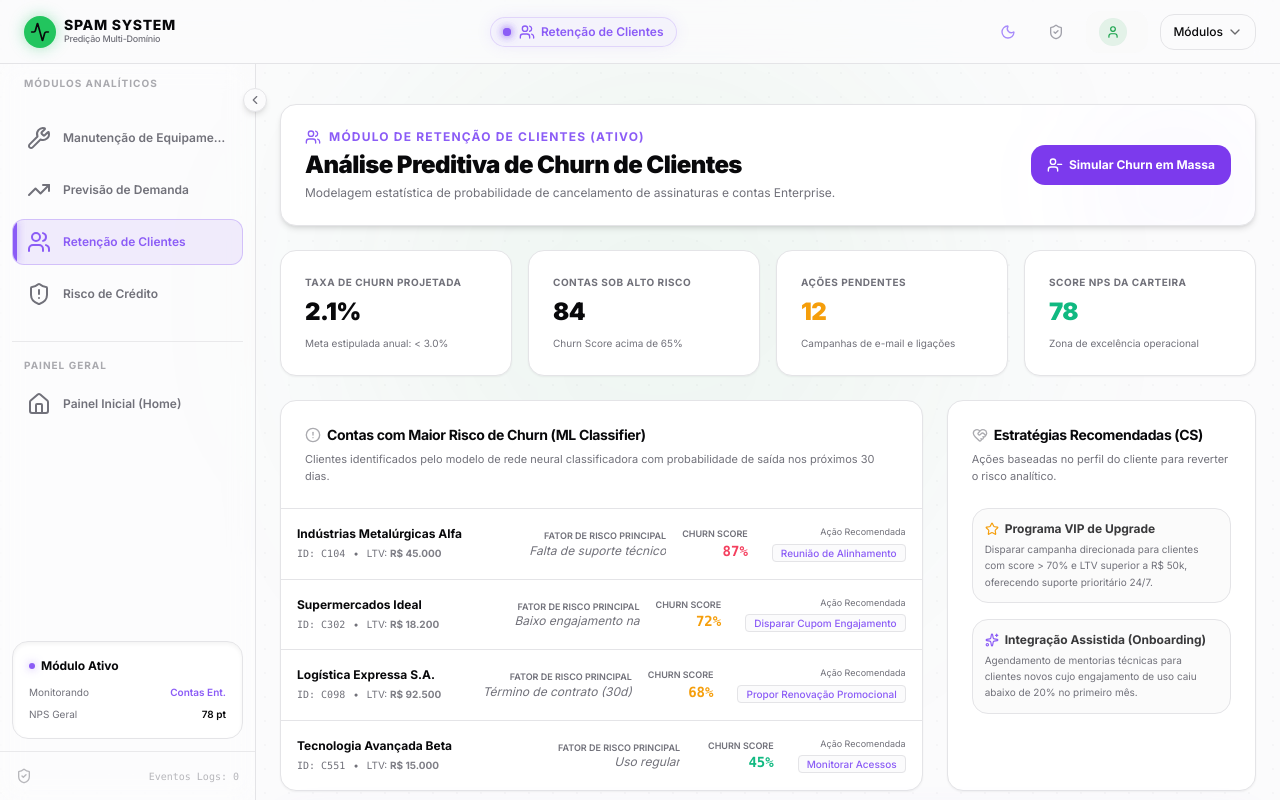
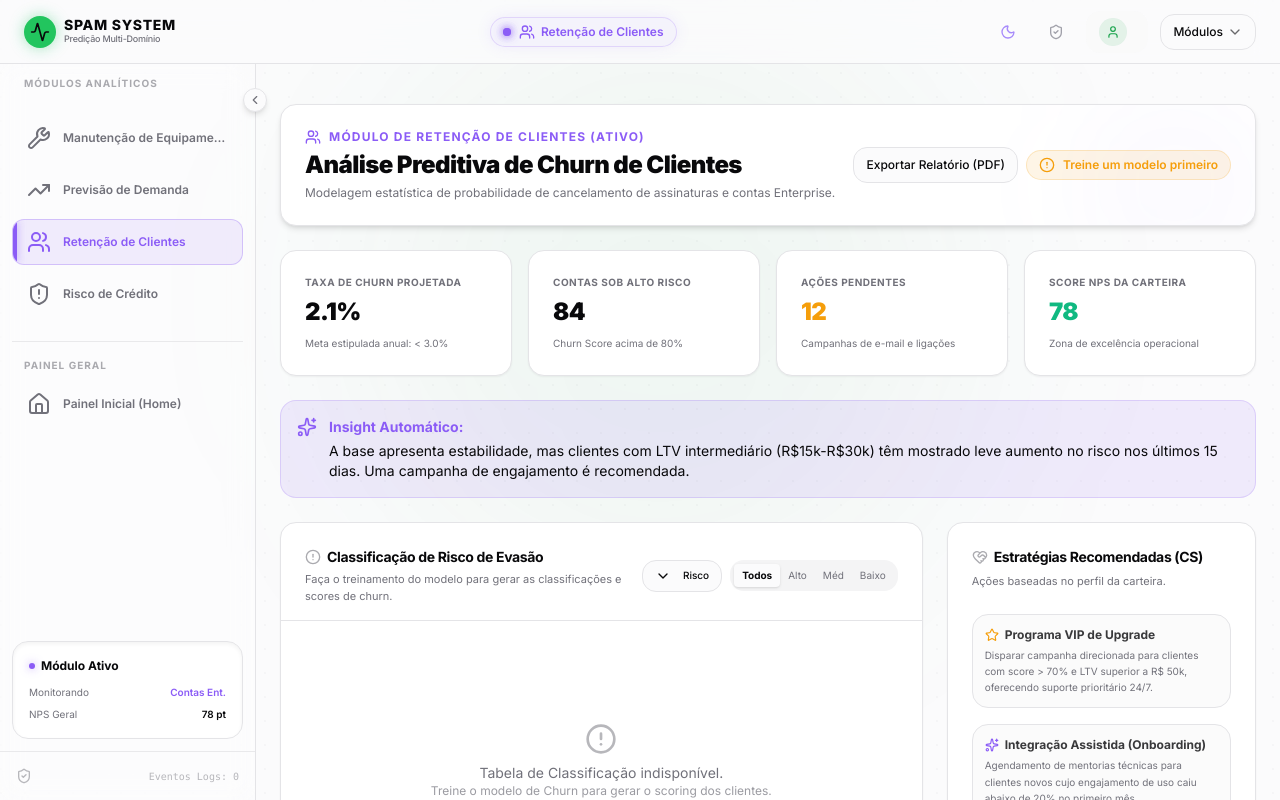
Before and after one commit to gabriellsnts/spam-project, a Next.js app: page /churn in a window 1280 px wide. Shown: the top 800 px of the page. Built offline with nearby package versions, Linux system fonts and the light colour scheme; sample sign-in values are in the browser's storage.

Commit message:
feat: implementar tabela expansivel e predicao no painel de churn (RF17)

```diff
--- a/src/app/(domains)/churn/page.tsx
+++ b/src/app/(domains)/churn/page.tsx
@@ -1,16 +1,31 @@
 "use client";
 
-import React, { useState } from "react";
+import React, { useState, useMemo } from "react";
 import { useDomain } from "@/lib/context/domain-context";
-import { Users, UserMinus, AlertCircle, Sparkles, Star, HeartHandshake } from "lucide-react";
+import { Users, UserMinus, AlertCircle, Sparkles, Star, HeartHandshake, ChevronDown, ChevronUp } from "lucide-react";
 import { Card, CardContent, CardDescription, CardHeader, CardTitle } from "@/components/ui/card";
 import { Button } from "@/components/ui/button";
 import { CSVUploader } from "@/components/shared/csv-uploader";
+import { FeatureImportanceChart } from "@/components/shared/feature-importance-chart";
+
+type RiskLevel = "all" | "high" | "medium" | "low";
+
+interface ClientData {
+  id: string;
+  name: string;
+  score: number;
+  ltv: string;
+  factor: string;
+  action: string;
+}
 
 export default function ChurnPage() {
   const { addLog, isTraining, trainedModels } = useDomain();
   const activeModel = trainedModels["churn"];
   const [churnSimulated, setChurnSimulated] = useState(false);
+  const [riskFilter, setRiskFilter] = useState<RiskLevel>("all");
+  const [sortOrder, setSortOrder] = useState<"desc" | "asc">("desc");
+  const [expandedRow, setExpandedRow] = useState<string | null>(null);
 
   const [metrics, setMetrics] = useState({
     churnRate: "2.1%",
@@ -19,14 +34,45 @@ export default function ChurnPage() {
     nps: "78",
   });
 
-  const [clients, setClients] = useState([
-    { id: "C104", name: "Indústrias Metalúrgicas Alfa", score: 87, ltv: "R$ 45.000", factor: "Falta de suporte técnico", action: "Reunião de Alinhamento" },
-    { id: "C302", name: "Supermercados Ideal", score: 72, ltv: "R$ 18.200", factor: "Baixo engajamento na plataforma", action: "Disparar Cupom Engajamento" },
-    { id: "C098", name: "Logística Expressa S.A.", score: 68, ltv: "R$ 92.500", factor: "Término de contrato (30d)", action: "Propor Renovação Promocional" },
-    { id: "C551", name: "Tecnologia Avançada Beta", score: 45, ltv: "R$ 15.000", factor: "Uso regular", action: "Monitorar Acessos" },
-  ]);
+  const initialClients: ClientData[] = [
+    { id: "C104", name: "Indústrias Metalúrgicas Alfa", score: 87, ltv: "R$ 45.000", factor: "Falta de suporte técnico. Ticket médio caindo continuamente nos últimos 3 meses.", action: "Reunião de Alinhamento" },
+    { id: "C302", name: "Supermercados Ideal", score: 72, ltv: "R$ 18.200", factor: "Baixo engajamento na plataforma nos últimos 2 meses.", action: "Disparar Cupom Engajamento" },
+    { id: "C098", name: "Logística Expressa S.A.", score: 68, ltv: "R$ 92.500", factor: "Término de contrato (30d). Fator sazonal e falta de renovação automática detectados.", action: "Propor Renovação Promocional" },
+    { id: "C551", name: "Tecnologia Avançada Beta", score: 45, ltv: "R$ 15.000", factor: "Uso regular. NPS recente avaliado como 8.", action: "Monitorar Acessos" },
+    { id: "C112", name: "Comércio Varejista Omega", score: 92, ltv: "R$ 12.000", factor: "3 chamados de suporte técnico abertos e sem resolução há mais de 10 dias.", action: "Escalonar Suporte N3" },
+    { id: "C884", name: "Serviços Digitais Zeta", score: 12, ltv: "R$ 150.000", factor: "Alto engajamento diário e renovação assinada.", action: "Ação de Upsell" },
+  ];
+
+  const [clients, setClients] = useState<ClientData[]>(initialClients);
+
+  const getRiskLevel = (score: number) => {
+    if (score >= 80) return "high";
+    if (score >= 60) return "medium";
+    return "low";
+  };
+
+  const filteredAndSortedClients = useMemo(() => {
+    let result = [...clients];
+
+    // CA04 - Filtro por nível de risco
+    if (riskFilter !== "all") {
+      result = result.filter(c => getRiskLevel(c.score) === riskFilter);
+    }
+
+    // CA02 - Ordenável por nível de risco (maior risco primeiro)
+    result.sort((a, b) => {
+      if (sortOrder === "desc") return b.score - a.score;
+      return a.score - b.score;
+    });
+
+    return result;
+  }, [clients, riskFilter, sortOrder]);
 
   const triggerChurnSimulation = () => {
+    if (!activeModel) {
+      addLog("Erro: É necessário treinar um modelo primeiro para gerar predições de Churn.", "error");
+      return;
+    }
     setChurnSimulated(true);
     setMetrics({
       churnRate: "5.4%",
@@ -37,7 +83,7 @@ export default function ChurnPage() {
     setClients((prev) =>
       prev.map((c) => {
         if (c.id === "C551") {
-          return { ...c, score: 91, factor: "Parada repentina de acessos (7 dias)", action: "Ligação Urgente Key Account" };
+          return { ...c, score: 91, factor: "Parada repentina de acessos (7 dias). Cliente desativou integrações críticas.", action: "Ligação Urgente Key Account" };
         }
         return { ...c, score: Math.min(c.score + 10, 99) };
       })
@@ -53,18 +99,25 @@ export default function ChurnPage() {
       actionsPending: "12",
       nps: "78",
     });
-    setClients([
-      { id: "C104", name: "Indústrias Metalúrgicas Alfa", score: 87, ltv: "R$ 45.000", factor: "Falta de suporte técnico", action: "Reunião de Alinhamento" },
-      { id: "C302", name: "Supermercados Ideal", score: 72, ltv: "R$ 18.200", factor: "Baixo engajamento na plataforma", action: "Disparar Cupom Engajamento" },
-      { id: "C098", name: "Logística Expressa S.A.", score: 68, ltv: "R$ 92.500", factor: "Término de contrato (30d)", action: "Propor Renovação Promocional" },
-      { id: "C551", name: "Tecnologia Avançada Beta", score: 45, ltv: "R$ 15.000", factor: "Uso regular", action: "Monitorar Acessos" },
-    ]);
+    setClients(initialClients);
     addLog("Simulação de churn cancelada. Retorno ao score estatístico histórico basal.");
   };
 
+  const handleExport = () => {
+    window.print();
+    addLog("Relatório consolidado exportado para PDF via impressão.");
+  };
+
+  const mockFeatures = [
+    { name: "Dias desde o último login", weight: 0.35, description: "Mede o engajamento diário do usuário principal da conta. Ausência de login é o principal indicativo de risco de evasão." },
+    { name: "Tickets de Suporte Abertos", weight: 0.25, description: "Volume de reclamações ativas nos últimos 30 dias. Chamados pendentes elevam severamente o risco de cancelamento." },
+    { name: "NPS Resposta", weight: 0.20, description: "Última pontuação de satisfação dada pelo cliente (0 a 10) nas pesquisas regulares." },
+    { name: "Tempo de Contrato", weight: 0.12, description: "Clientes novos (meses 1-3) tendem a apresentar maior churn prematuro, exigindo onboard assistido." },
+    { name: "Uso de Funcionalidades Premium", weight: 0.08, description: "Adoção de módulos avançados correlaciona fortemente com retenção de longo prazo." },
+  ];
+
   return (
     <div className="space-y-6">
-      {/* Module Title Banner */}
       <div className="flex flex-col md:flex-row md:items-center justify-between gap-4 p-6 rounded-2xl bg-card border border-border shadow-md relative overflow-hidden transition-colors duration-300">
         <div className="absolute top-0 right-0 h-40 w-40 bg-violet-500/5 blur-3xl rounded-full" />
         <div className="space-y-1 relative z-10">
@@ -80,8 +133,16 @@ export default function ChurnPage() {
           </p>
         </div>
 
-        <div className="flex items-center gap-2 relative z-10">
-          {churnSimulated ? (
+        <div className="flex flex-col sm:flex-row items-center gap-2 relative z-10">
+          <Button variant="outline" size="sm" onClick={handleExport} className="text-xs">
+            Exportar Relatório (PDF)
+          </Button>
+          {!activeModel ? (
+            <div className="flex items-center gap-2 text-amber-500 bg-amber-500/10 px-3 py-1.5 rounded-lg border border-amber-500/20 text-xs font-semibold">
+              <AlertCircle className="h-4 w-4" />
+              Treine um modelo primeiro
+            </div>
+          ) : churnSimulated ? (
             <Button
               onClick={resetSimulation}
               disabled={isTraining}
@@ -102,7 +163,6 @@ export default function ChurnPage() {
         </div>
       </div>
 
-      {/* KPI Cards Grid */}
       <div className="grid grid-cols-1 sm:grid-cols-2 lg:grid-cols-4 gap-4">
         <Card className="bg-card border-border transition-colors duration-300">
           <CardHeader className="pb-2">
@@ -126,7 +186,7 @@ export default function ChurnPage() {
             <CardTitle className="text-2xl font-black text-foreground">{metrics.atRisk}</CardTitle>
           </CardHeader>
           <CardContent>
-            <div className="text-[10px] text-muted-foreground">Churn Score acima de 65%</div>
+            <div className="text-[10px] text-muted-foreground">Churn Score acima de 80%</div>
           </CardContent>
         </Card>
 
@@ -159,32 +219,87 @@ export default function ChurnPage() {
         </Card>
       </div>
 
-      {/* Main Panel Grid */}
+      <div className="p-4 bg-violet-500/10 border border-violet-500/20 rounded-lg text-sm text-foreground flex gap-3">
+        <Sparkles className="h-5 w-5 text-violet-500 shrink-0" />
+        <div>
+          <strong className="text-violet-500 block mb-1">Insight Automático:</strong>
+          {churnSimulated
+            ? "O alerta vermelho foi disparado. Observamos uma queda abrupta no uso de funcionalidades principais na base de clientes Beta. Sugere-se uma ação imediata de Customer Success."
+            : "A base apresenta estabilidade, mas clientes com LTV intermediário (R$15k-R$30k) têm mostrado leve aumento no risco nos últimos 15 dias. Uma campanha de engajamento é recomendada."}
+        </div>
+      </div>
+
       <div className="grid grid-cols-1 lg:grid-cols-3 gap-6">
-        {/* Table representation */}
-        <Card className="lg:col-span-2 bg-card border-border transition-colors duration-300">
-          <CardHeader>
+        <Card className="lg:col-span-2 bg-card border-border transition-colors duration-300 flex flex-col">
+          <CardHeader className="pb-4">
+            <div className="flex flex-col sm:flex-row justify-between items-start sm:items-center gap-4">
+              <div>
                 <CardTitle className="text-sm font-bold text-foreground flex items-center gap-1.5">
                   <AlertCircle className="h-4 w-4 text-muted-foreground/60" />
-              Contas com Maior Risco de Churn ({activeModel ? activeModel.algorithm : "ML Classifier"})
+                  Classificação de Risco de Evasão
                 </CardTitle>
-            <CardDescription className="text-[11px] text-muted-foreground">
+                <CardDescription className="text-[11px] text-muted-foreground mt-1">
                   {activeModel ? (
-                <>Modelo calibrado: <strong>{activeModel.modelId}</strong> com Acurácia de <strong>{((activeModel.metrics.accuracy || 0) * 100).toFixed(1)}%</strong>.</>
+                    <>Modelo ativo: <strong>{activeModel.modelId}</strong> com Acurácia de <strong>{((activeModel.metrics.accuracy || 0) * 100).toFixed(1)}%</strong>.</>
                   ) : (
-                "Clientes identificados pelo modelo de rede neural classificadora com probabilidade de saída nos próximos 30 dias."
+                    "Faça o treinamento do modelo para gerar as classificações e scores de churn."
                   )}
                 </CardDescription>
+              </div>
+
+              <div className="flex items-center gap-2">
+                <Button
+                  variant="outline"
+                  size="sm"
+                  onClick={() => setSortOrder(prev => prev === "desc" ? "asc" : "desc")}
+                  className="text-[10px] h-8"
+                >
+                  {sortOrder === "desc" ? <ChevronDown className="h-3 w-3 mr-1" /> : <ChevronUp className="h-3 w-3 mr-1" />}
+                  Risco
+                </Button>
+
+                <div className="flex bg-muted p-1 rounded-md">
+                  {(["all", "high", "medium", "low"] as RiskLevel[]).map(level => (
+                    <button
+                      key={level}
+                      onClick={() => setRiskFilter(level)}
+                      className={`px-2 py-1 text-[10px] rounded capitalize ${riskFilter === level ? "bg-background shadow font-bold text-foreground" : "text-muted-foreground hover:text-foreground"}`}
+                    >
+                      {level === "all" ? "Todos" : level === "high" ? "Alto" : level === "medium" ? "Méd" : "Baixo"}
+                    </button>
+                  ))}
+                </div>
+              </div>
+            </div>
           </CardHeader>
-          <CardContent className="p-0">
+          <CardContent className="p-0 flex-1">
+            {!activeModel ? (
+               <div className="h-[280px] w-full flex flex-col items-center justify-center text-muted-foreground border-t border-border bg-muted/5">
+                 <AlertCircle className="h-8 w-8 mb-2 opacity-50" />
+                 <p className="text-sm">Tabela de Classificação indisponível.</p>
+                 <p className="text-xs opacity-70">Treine o modelo de Churn para gerar o scoring dos clientes.</p>
+               </div>
+            ) : (
               <div className="divide-y divide-border border-t border-border">
-              {clients.map((c) => (
+                {filteredAndSortedClients.length === 0 && (
+                  <div className="p-8 text-center text-muted-foreground text-xs">Nenhum cliente atende aos filtros atuais.</div>
+                )}
+                {filteredAndSortedClients.map((c) => {
+                  const risk = getRiskLevel(c.score);
+                  const isExpanded = expandedRow === c.id;
+
+                  return (
+                    <div key={c.id} className="flex flex-col transition-colors hover:bg-muted/20">
+                      {/* CA01 e CA03 - Cor distinta por faixa de risco */}
                       <div
-                  key={c.id}
-                  className="p-4 flex flex-col sm:flex-row sm:items-center justify-between gap-4 hover:bg-muted/30 transition"
+                        className="p-4 flex flex-col sm:flex-row sm:items-center justify-between gap-4 cursor-pointer"
+                        onClick={() => setExpandedRow(isExpanded ? null : c.id)}
                       >
-                  <div className="space-y-1">
-                    <div className="text-xs font-bold text-foreground">{c.name}</div>
+                        <div className="space-y-1 min-w-[200px]">
+                          <div className="text-xs font-bold text-foreground flex items-center gap-2">
+                            {c.name}
+                            <span className={`w-2 h-2 rounded-full ${risk === 'high' ? 'bg-rose-500' : risk === 'medium' ? 'bg-amber-500' : 'bg-emerald-500'}`} />
+                          </div>
                           <div className="text-[10px] text-muted-foreground flex items-center gap-2">
                             <span className="font-mono">ID: {c.id}</span>
                             <span>•</span>
@@ -192,33 +307,46 @@ export default function ChurnPage() {
                           </div>
                         </div>
 
-                  <div className="flex-1 sm:max-w-[200px] text-left sm:text-right">
-                    <div className="text-[9px] text-muted-foreground font-semibold uppercase">Fator de Risco Principal</div>
-                    <div className="text-xs text-muted-foreground italic line-clamp-1">{c.factor}</div>
-                  </div>
-
-                  <div className="flex items-center gap-6">
+                        <div className="flex items-center gap-6 sm:ml-auto">
                           <div className="text-right">
                             <div className="text-[9px] text-muted-foreground font-semibold uppercase">Churn Score</div>
                             <div className={`text-sm font-black font-mono ${
-                        c.score > 80 ? "text-rose-500" : c.score > 60 ? "text-amber-500" : "text-emerald-500"
+                              risk === 'high' ? "text-rose-500" : risk === 'medium' ? "text-amber-500" : "text-emerald-500"
                             }`}>{c.score}%</div>
                           </div>
 
-                    <div className="text-right">
-                      <span className="text-[9px] text-muted-foreground block">Ação Recomendada</span>
-                      <span className="px-2 py-0.5 rounded bg-background border border-border text-[10px] text-violet-500 font-medium whitespace-nowrap">
-                        {c.action}
-                      </span>
+                          {isExpanded ? <ChevronUp className="h-4 w-4 text-muted-foreground" /> : <ChevronDown className="h-4 w-4 text-muted-foreground" />}
+                        </div>
+                      </div>
+
+                      {/* CA05 - Detalhe dos fatores ao clicar */}
+                      {isExpanded && (
+                        <div className="px-4 pb-4 pt-1 bg-muted/10 border-t border-border/50 animate-in slide-in-from-top-2">
+                          <div className="grid grid-cols-1 md:grid-cols-2 gap-4 mt-2">
+                            <div>
+                              <div className="text-[10px] text-muted-foreground font-semibold uppercase mb-1">Fatores Analíticos (Explicação)</div>
+                              <p className="text-xs text-foreground/90 bg-background p-2.5 rounded border border-border/60">
+                                {c.factor}
+                              </p>
+                            </div>
+                            <div>
+                              <div className="text-[10px] text-muted-foreground font-semibold uppercase mb-1">Ação Sugerida</div>
+                              <div className="flex items-center justify-between bg-background p-2.5 rounded border border-border/60">
+                                <span className="text-xs font-bold text-violet-500">{c.action}</span>
+                                <Button size="sm" variant="ghost" className="h-6 text-[10px]">Atribuir Tarefa</Button>
                               </div>
                             </div>
                           </div>
-              ))}
                         </div>
+                      )}
+                    </div>
+                  );
+                })}
+              </div>
+            )}
           </CardContent>
         </Card>
 
-        {/* Action Strategy Card */}
         <Card className="bg-card border-border transition-colors duration-300">
           <CardHeader>
             <CardTitle className="text-sm font-bold text-foreground flex items-center gap-1.5">
@@ -226,7 +354,7 @@ export default function ChurnPage() {
               Estratégias Recomendadas (CS)
             </CardTitle>
             <CardDescription className="text-[11px] text-muted-foreground">
-              Ações baseadas no perfil do cliente para reverter o risco analítico.
+              Ações baseadas no perfil da carteira.
             </CardDescription>
           </CardHeader>
           <CardContent className="space-y-4">
@@ -262,7 +390,10 @@ export default function ChurnPage() {
         </Card>
       </div>
 
-      {/* Ingestão de Dados Históricos */}
+      {activeModel && (
+        <FeatureImportanceChart data={mockFeatures} title="Preditores de Evasão (Churn)" />
+      )}
+
       <CSVUploader />
     </div>
   );
```
Lines whose indentation alone changed are shown as unchanged.
